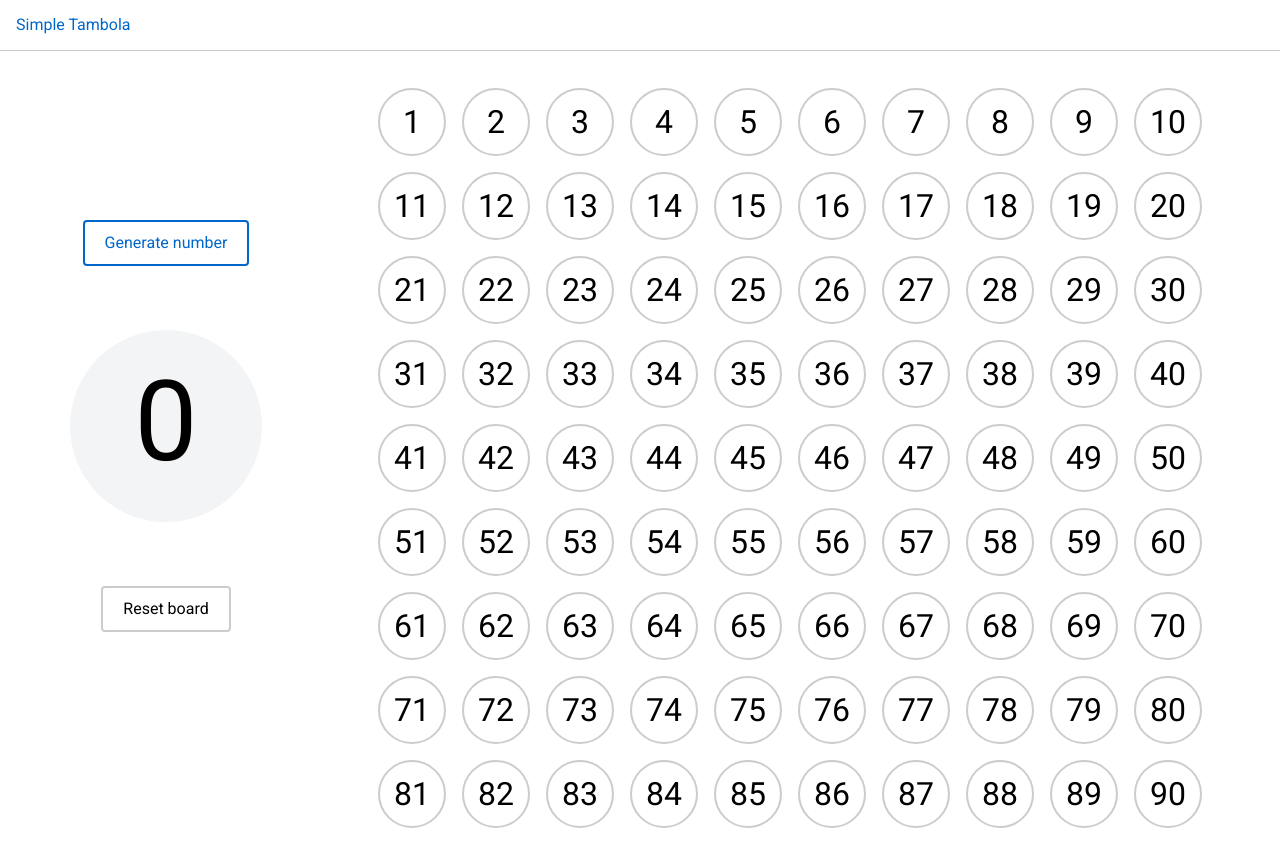
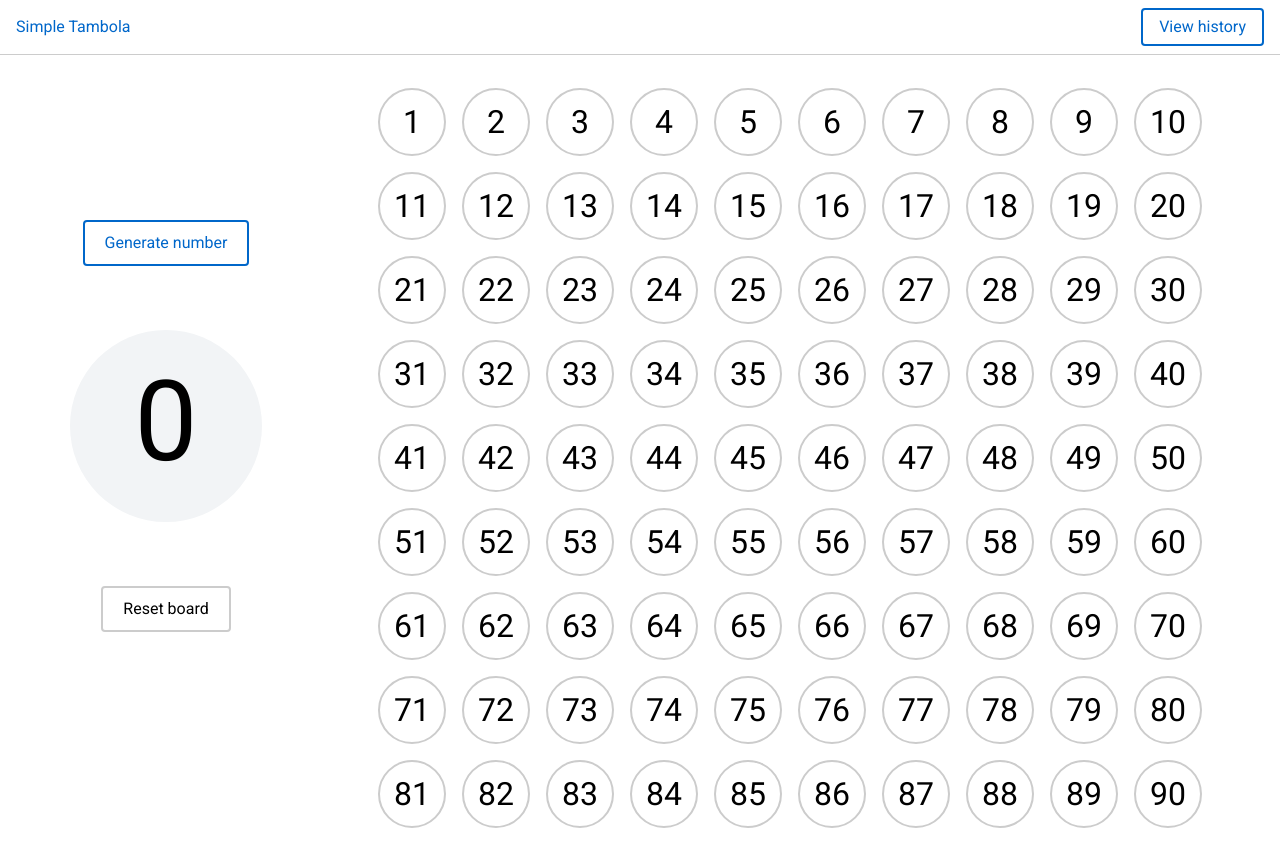
Before and after one commit to nitinnairofficial/simple-tambola, an Angular app: page / in a window 1280 px wide. Built offline with nearby package versions, Linux system fonts and the light colour scheme.

Commit message:
Added view history panel

```diff
--- a/src/app/app.component.html
+++ b/src/app/app.component.html
@@ -1,5 +1,7 @@
 <header>
   <p>Simple Tambola</p>
+
+  <button class="btn-history" (click)="viewHistory()">View history</button>
 </header>
 <main class="container">
   <section class="generate-number">
@@ -35,3 +37,9 @@
 </main>
 
 <footer></footer>
+
+<app-view-history
+  *ngIf="showHistory"
+  [showHistory]="showHistory"
+  (closeModal)="onCloseModal($event)"
+></app-view-history>
--- a/src/app/app.component.ts
+++ b/src/app/app.component.ts
@@ -9,6 +9,7 @@ export class AppComponent implements OnInit {
   public numberList = [];
   public generatedNumberList = [];
   public generatedNumber = 0;
+  public showHistory = false;
 
   public ngOnInit() {
     const storedNumberList = JSON.parse(localStorage.getItem('TAMBOLA'));
@@ -76,4 +77,12 @@ export class AppComponent implements OnInit {
     });
     localStorage.setItem('TAMBOLA', JSON.stringify(this.numberList));
   }
+
+  public viewHistory() {
+    this.showHistory = true;
+  }
+
+  public onCloseModal(event: any) {
+    this.showHistory = false;
+  }
 }
--- a/src/app/app.module.ts
+++ b/src/app/app.module.ts
@@ -2,10 +2,12 @@ import { BrowserModule } from '@angular/platform-browser';
 import { NgModule } from '@angular/core';
 
 import { AppComponent } from './app.component';
+import { ViewHistoryComponent } from './view-history/view-history.component';
 
 @NgModule({
   declarations: [
-    AppComponent
+    AppComponent,
+    ViewHistoryComponent
   ],
   imports: [
     BrowserModule
--- /dev/null
+++ b/src/app/view-history/view-history.component.html
@@ -0,0 +1,17 @@
+<section class="modal">
+  <div class="modal-header">
+    <p>View history</p>
+
+    <button class="btn-close" (click)="close()">Close</button>
+  </div>
+
+  <div class="modal-body">
+    <ng-container *ngIf="historyList?.length">
+      <p *ngFor="let number of historyList">{{ number }}</p>
+    </ng-container>
+
+    <p *ngIf="historyList?.length < 1">No history found.</p>
+  </div>
+</section>
+
+<div class="backdrop" (click)="close()"></div>
--- /dev/null
+++ b/src/app/view-history/view-history.component.scss
@@ -0,0 +1,66 @@
+.modal {
+  width: 20rem;
+  height: 100vh;
+  overflow: hidden;
+  background-color: #fff;
+  z-index: 2000;
+  position: fixed;
+  right: 0;
+  top: 0;
+  animation: slideIn ease-in-out 300ms;
+
+  .modal-header {
+    position: sticky;
+    top: 0;
+    left: 0;
+    overflow: hidden;
+    border-bottom: 1px solid #ccc;
+    display: flex;
+    -webkit-box-orient: horizontal;
+    -webkit-box-direction: normal;
+    -ms-flex-direction: row;
+    flex-direction: row;
+    -ms-flex-wrap: nowrap;
+    flex-wrap: nowrap;
+    -webkit-box-pack: center;
+    -ms-flex-pack: center;
+    justify-content: space-between;
+    -webkit-box-align: center;
+    -ms-flex-align: center;
+    align-items: center;
+    overflow: hidden;
+
+    p,
+    button {
+      padding: 0.5rem 1rem;
+    }
+  }
+
+  .modal-body {
+    overflow-x: hidden;
+    overflow-y: auto;
+    padding: 1rem;
+  }
+}
+
+.backdrop {
+  position: fixed;
+  z-index: 1000;
+  top: 0;
+  right: 0;
+  left: 0;
+  bottom: 0;
+  width: 100vw;
+  height: 100vh;
+  overflow: hidden;
+  background-color: rgba(0, 0, 0, 0.5);
+}
+
+@keyframes slideIn {
+  0% {
+    transform: translateX(20rem);
+  }
+  100% {
+    transform: translateX(0rem);
+  }
+}
--- /dev/null
+++ b/src/app/view-history/view-history.component.ts
@@ -0,0 +1,35 @@
+import {
+  Component,
+  EventEmitter,
+  Input,
+  OnChanges,
+  OnInit,
+  Output,
+} from '@angular/core';
+
+@Component({
+  selector: 'app-view-history',
+  templateUrl: './view-history.component.html',
+  styleUrls: ['./view-history.component.scss'],
+})
+export class ViewHistoryComponent implements OnInit, OnChanges {
+  @Input() public showHistory = false;
+  @Output() public closeModal = new EventEmitter<any>();
+  public historyList = [];
+  constructor() {}
+
+  ngOnInit(): void {}
+
+  public ngOnChanges() {
+    this.historyList = JSON.parse(
+      localStorage.getItem('GENERATED_NUMBER_LIST')
+    );
+    if (this.historyList && this.historyList.length) {
+      this.historyList = this.historyList.reverse();
+    }
+  }
+
+  public close() {
+    this.closeModal.emit();
+  }
+}
--- a/src/styles.scss
+++ b/src/styles.scss
@@ -20,14 +20,27 @@ header {
   top: 0;
   left: 0;
   z-index: 100;
-  width: 100vw;
-  padding: 1rem;
+  width: 100%;
   background-color: #fff;
-  display: block;
+  display: flex;
+  -webkit-box-orient: horizontal;
+  -webkit-box-direction: normal;
+  -ms-flex-direction: row;
+  flex-direction: row;
+  -ms-flex-wrap: nowrap;
+  flex-wrap: nowrap;
+  -webkit-box-pack: center;
+  -ms-flex-pack: center;
+  justify-content: space-between;
+  -webkit-box-align: center;
+  -ms-flex-align: center;
+  align-items: center;
+  overflow: hidden;
 
-  p {
+  p,
+  button {
     color: #0067ca;
-    margin: 0;
+    margin: 0 1rem;
   }
 }
 
@@ -130,3 +143,19 @@ header {
   font-size: 1rem;
   margin-bottom: 4rem;
 }
+
+.btn-history,
+.btn-close {
+  border: 2px solid #0067ca;
+  padding: 0.5rem 1rem;
+  margin: 0.5rem 1rem;
+  background-color: #fff;
+  border-radius: 0.25rem;
+  cursor: pointer;
+  color: #0067ca;
+  font-size: 1rem;
+  &:hover {
+    color: #fff;
+    background-color: #0067ca;
+  }
+}
```
Also changed, not shown: 1 other file (tests, documents, lock files or other folders).
